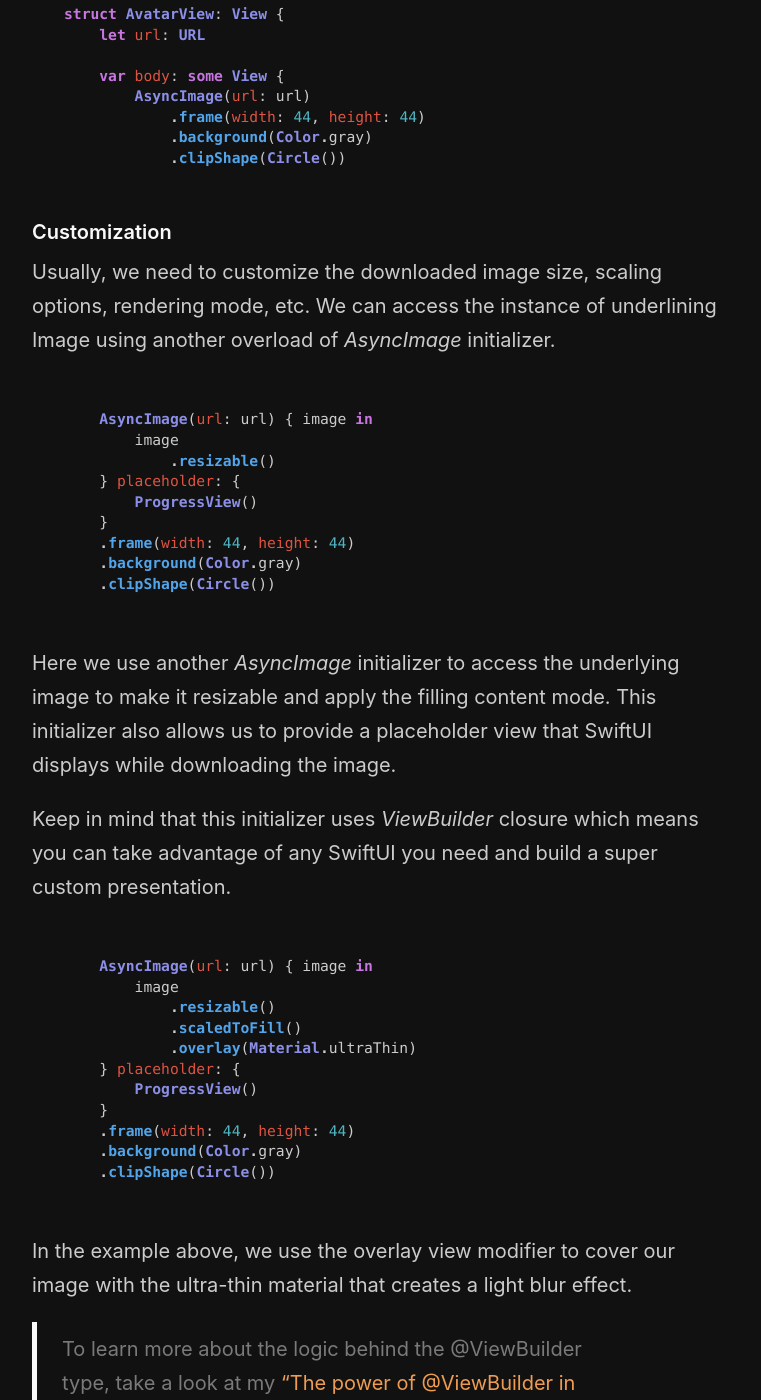
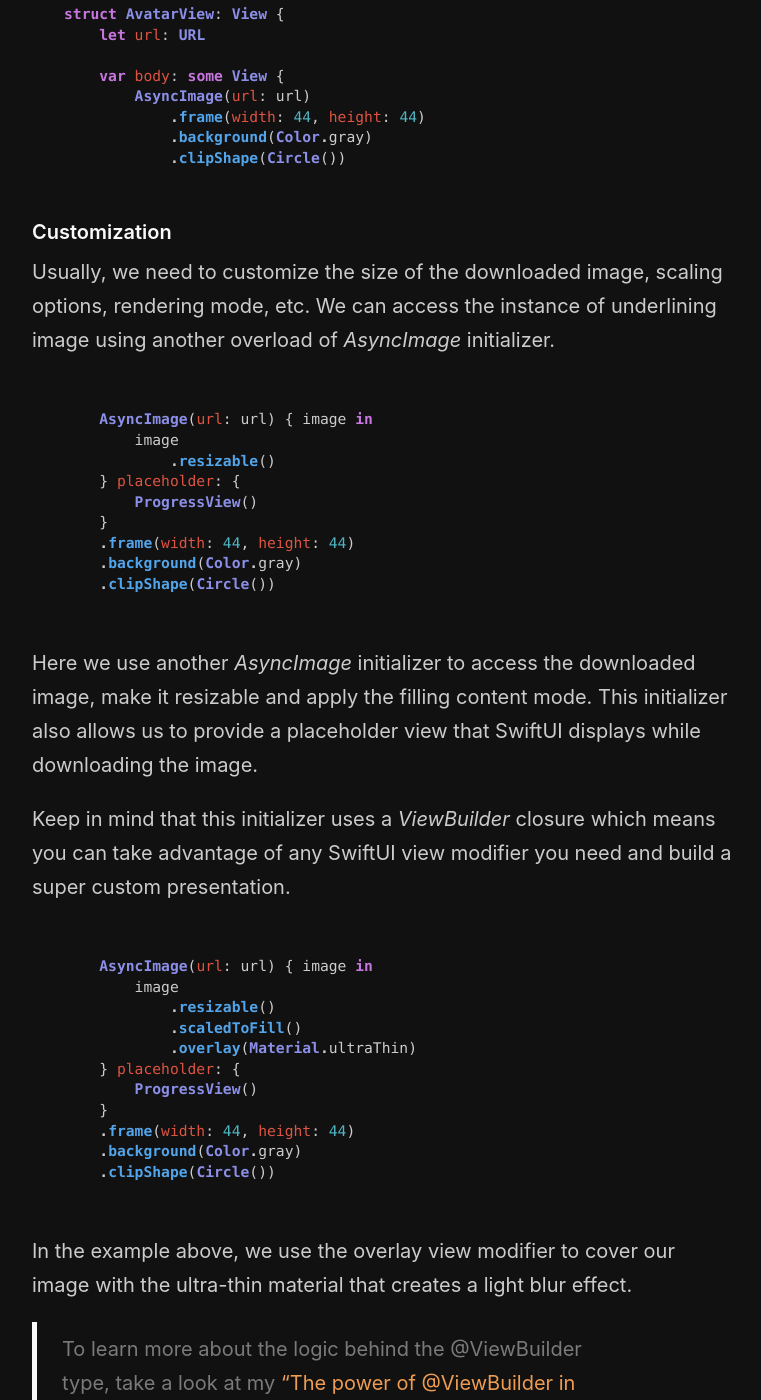
Before and after one commit to mecid/mecid.github.io, a Jekyll site: the page built from _posts/2021-07-07-mastering-asyncimage-in-swiftui.md, in a window 1280 px wide and 1400 px high, scrolled down 1156 px. Shown: the whole window, without its empty margins (258-1019 px from the left). Built offline with Jekyll 4.4.1, drawn with Linux system fonts in a browser that asks for light colours.

Commit message:
customization section improved in async image post

````diff
--- a/_posts/2021-07-07-mastering-asyncimage-in-swiftui.md
+++ b/_posts/2021-07-07-mastering-asyncimage-in-swiftui.md
@@ -37,7 +37,7 @@ struct AvatarView: View {
 ```
 
 #### Customization
-Usually, we need to customize the downloaded image size, scaling options, rendering mode, etc. We can access the instance of underlining Image using another overload of *AsyncImage* initializer.
+Usually, we need to customize the size of the downloaded image, scaling options, rendering mode, etc. We can access the instance of underlining image using another overload of *AsyncImage* initializer.
 
 ```swift
     AsyncImage(url: url) { image in
@@ -51,9 +51,9 @@ Usually, we need to customize the downloaded image size, scaling options, render
     .clipShape(Circle())
 ```
 
-Here we use another *AsyncImage* initializer to access the underlying image to make it resizable and apply the filling content mode. This initializer also allows us to provide a placeholder view that SwiftUI displays while downloading the image.
+Here we use another *AsyncImage* initializer to access the downloaded image, make it resizable and apply the filling content mode. This initializer also allows us to provide a placeholder view that SwiftUI displays while downloading the image.
 
-Keep in mind that this initializer uses *ViewBuilder* closure which means you can take advantage of any SwiftUI you need and build a super custom presentation.
+Keep in mind that this initializer uses a *ViewBuilder* closure which means you can take advantage of any SwiftUI view modifier you need and build a super custom presentation.
 
 ```swift
     AsyncImage(url: url) { image in
````
